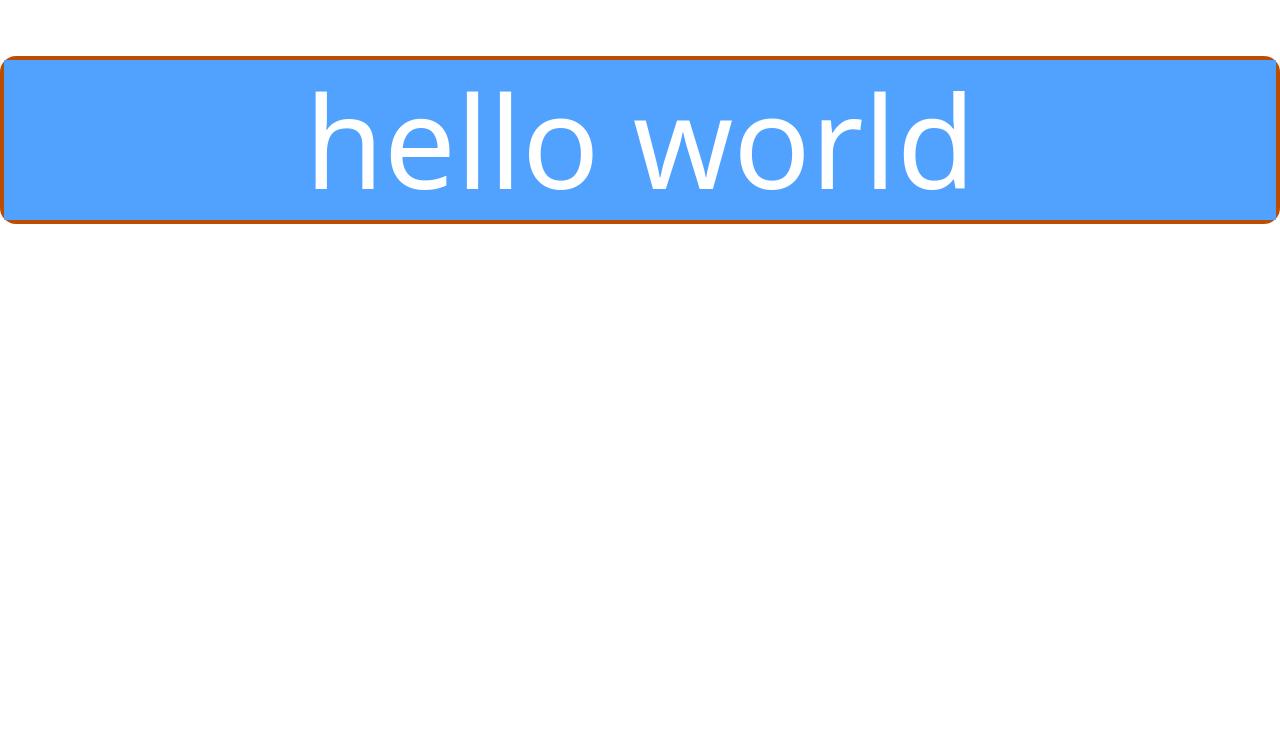
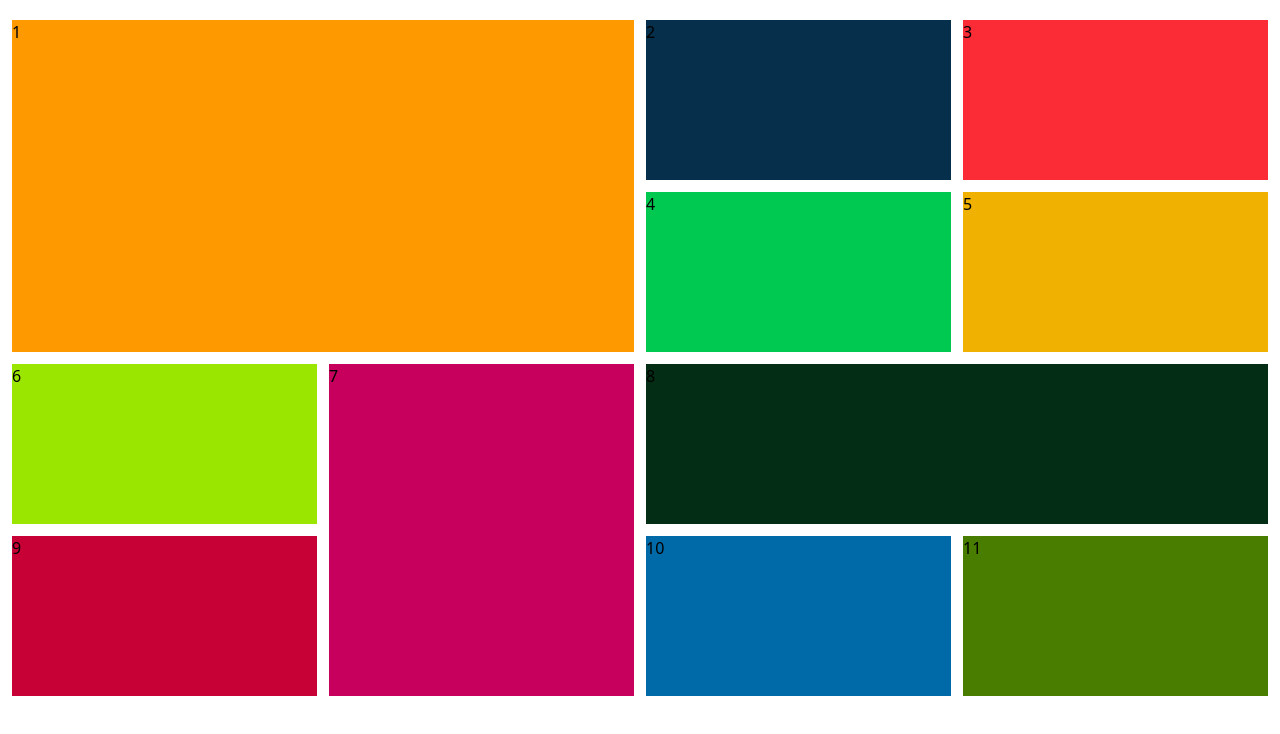
Before and after one commit to mahdinap/Tasks-manager, a React (Vite) app: page / in a window 1280 px wide. Shown: the top 734 px of the page. Built offline with nearby package versions, Linux system fonts and the light colour scheme.

Commit message:
design puzzle cards

```diff
--- a/src/App.jsx
+++ b/src/App.jsx
@@ -1,9 +1,26 @@
 export default function First(){
   return(
-    <>
-    <div className="border-4 border-amber-700 rounded-2xl mt-14">
-    <h1 className="text-9xl text-center bg-blue-400 text-white py-4" >hello world</h1>
-    </div>
-    </>
+   <>
+   <div className="grid grid-cols-1 md:grid-cols-2 lg:grid-cols-4 gap-3 mx-3 my-5  ">
+    <div className="lg:row-span-2 lg:col-span-2 bg-amber-500">1</div>
+
+    <div className="bg-sky-950 h-40">2</div>
+    <div className=" bg-red-500 h-40">3</div>
+
+    <div className="bg-green-500 h-40">4</div>
+    <div className="bg-yellow-500 h-40">5</div>
+    <div className="bg-lime-400 h-40">6</div>
+
+
+    <div className="bg-pink-700 h-full lg:row-span-2" >7</div>
+    <div className="bg-green-950 h-40 lg:col-span-2">8</div>
+    <div className=" bg-rose-700 h-40 ">9</div>
+
+    <div className=" bg-sky-700 h-40 ">10</div>
+    <div className=" bg-lime-700 h-40 ">11</div>
+
+   </div>
+
+   </>
   )
 }
```
